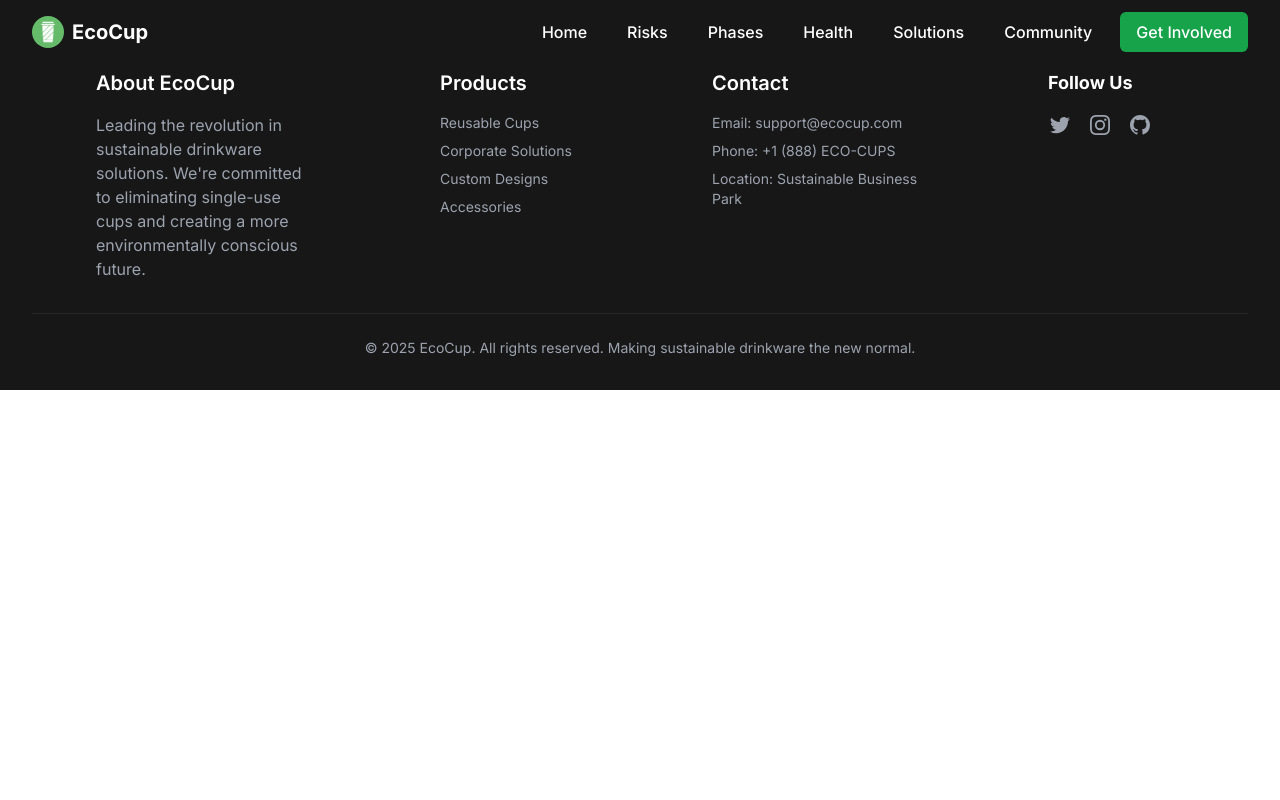
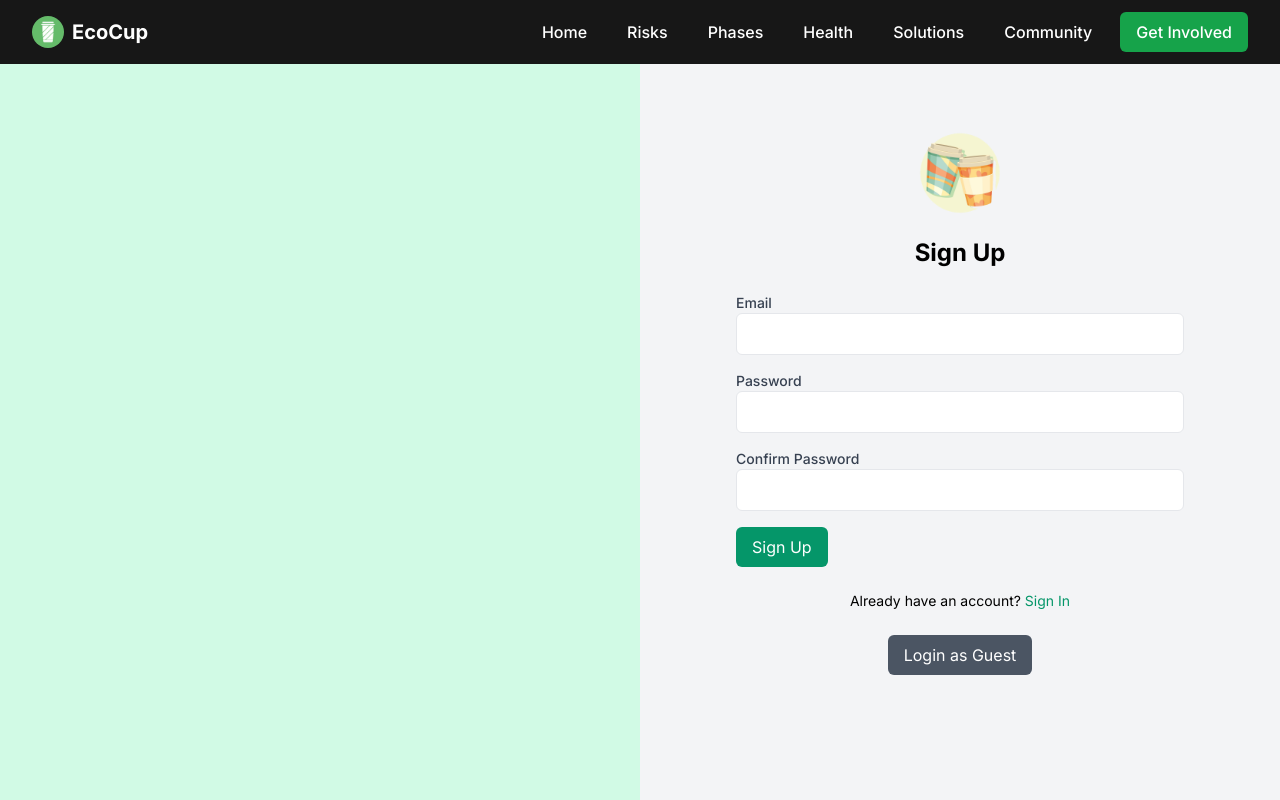
Before and after one commit to Abhi9shinde/Tech-Titans, a React (Vite) app: page /signup in a window 1280 px wide. Shown: the top 800 px of the page. Built offline with nearby package versions, Linux system fonts and the light colour scheme.

Commit message:
signIn SignUp added

```diff
--- a/src/App.jsx
+++ b/src/App.jsx
@@ -6,26 +6,29 @@ import Footer from './components/Footer';
 import Phases from './pages/Phases';
 import Risk from './pages/Risk';
 import Dashboard from './pages/Dashboard';
+import SignIn from './pages/SignIn';
+import SignUp from './pages/SignUp';
+import CommunityDashboard from './components/CommunityDashboard';
 
 function App() {
   const location = useLocation();
 
-  // Define routes where Navbar and Footer should be hidden
   const hideLayout = location.pathname.startsWith('/dashboard');
 
   return (
     <div>
-      {/* Only render Navbar if the current route is not inside /dashboard */}
       {!hideLayout && <Navbar />}
 
       <Routes>
         <Route path="/" element={<Home />} />
         <Route path="/phase" element={<Phases />} />
+        <Route path="/signin" element={<SignIn />} />
+        <Route path="/community" element={<CommunityDashboard />} />
+        <Route path="/signup" element={<SignUp />} />
         <Route path="/dashboard/*" element={<Dashboard />} />
         <Route path="/risks" element={<Risk />} />
       </Routes>
 
-      {/* Only render Footer if the current route is not inside /dashboard */}
       {!hideLayout && <Footer />}
     </div>
   );
--- a/src/components/Navbar.jsx
+++ b/src/components/Navbar.jsx
@@ -24,7 +24,7 @@ const Navbar = () => {
         { href: '/phase', label: 'Phases' },
         { href: '#health-awareness', label: 'Health' },
         { href: '#sustainable-alternatives', label: 'Solutions' },
-        { href: '#community-dashboard', label: 'Community' },
+        { href: '/community', label: 'Community' },
         { href: '/dashboard', label: 'Get Involved', special: true },
     ];
 
--- a/src/pages/Home.jsx
+++ b/src/pages/Home.jsx
@@ -4,8 +4,7 @@ import ImpactStats from '../components/ImpactStats'
 import EnvironmentalRisks from '../components/EnvironmentalRisks'
 import HealthAwareness from '../components/HealthAwareness'
 import SustainableAlternatives from '../components/SustainableAlternatives'
-// import Testimonials from '../components/Testimonials'
-import CommunityDashboard from '../components/CommunityDashboard'
+import Testimonials from '../components/Testimonials'
 import ActionTracker from '../components/ActionTracker'
 
 
@@ -18,8 +17,8 @@ function Home() {
             <ActionTracker />
             <HealthAwareness />
             <SustainableAlternatives />
-            <CommunityDashboard />
-            {/* <Testimonials /> */}
+            {/* <CommunityDashboard /> */}
+            <Testimonials />
         </div>
     )
 }
--- /dev/null
+++ b/src/pages/SignIn.jsx
@@ -0,0 +1,106 @@
+import React, { useState } from 'react';
+import { useNavigate } from 'react-router-dom';
+import cup from '/cup.png';
+
+const SignIn = () => {
+  const [email, setEmail] = useState('');
+  const [password, setPassword] = useState('');
+  const [error, setError] = useState('');
+  const navigate = useNavigate();
+
+  const handleSubmit = (e) => {
+    e.preventDefault();
+
+    if (email === 'test@example.com' && password === 'password123') {
+      navigate('/dashboard/overview');
+    } else {
+      setError('Invalid credentials. Please try again.');
+    }
+  };
+
+  const handleGuestLogin = () => {
+    navigate('/dashboard/overview');
+  };
+
+  return (
+    <div className="flex w-full h-screen bg-gray-100">
+      <div className="hidden md:flex w-1/2 justify-center items-center bg-emerald-100 pt-20">
+        <img
+          src={cup}
+          alt="Eco Cup"
+          className="w-3/4 animate-fadeIn"
+        />
+      </div>
+
+      <div className="w-full md:w-1/2 flex justify-center items-center p-8">
+        <div className="w-full max-w-md">
+          <div className="text-center mb-6">
+            <img
+              src={cup}
+              alt="Eco Cup"
+              className="mx-auto mb-4 w-24 h-24"
+            />
+            <h2 className="text-2xl font-bold">Sign In</h2>
+          </div>
+
+          {error && <p className="text-red-600 text-center mb-4">{error}</p>}
+          <form onSubmit={handleSubmit} className="space-y-4">
+            <div>
+              <label htmlFor="email" className="block text-sm font-medium text-gray-700">Email</label>
+              <input
+                id="email"
+                type="email"
+                className="w-full px-4 py-2 border rounded-md focus:outline-none focus:ring-2 focus:ring-emerald-500"
+                value={email}
+                onChange={(e) => setEmail(e.target.value)}
+                required
+              />
+            </div>
+
+            <div>
+              <label htmlFor="password" className="block text-sm font-medium text-gray-700">Password</label>
+              <input
+                id="password"
+                type="password"
+                className="w-full px-4 py-2 border rounded-md focus:outline-none focus:ring-2 focus:ring-emerald-500"
+                value={password}
+                onChange={(e) => setPassword(e.target.value)}
+                required
+              />
+            </div>
+
+            <div className="flex justify-between items-center">
+              <div className="text-sm">
+                <a href="#" className="text-emerald-600 hover:text-emerald-800">Forgot password?</a>
+              </div>
+              <button
+                type="submit"
+                className="px-4 py-2 bg-emerald-600 text-white rounded-md hover:bg-emerald-700 transition"
+              >
+                Sign In
+              </button>
+            </div>
+          </form>
+
+          <div className="mt-6 text-center">
+            <p className="text-sm">
+              Don't have an account?{' '}
+              <a href="/signup" className="text-emerald-600 hover:text-emerald-800">Sign up</a>
+            </p>
+          </div>
+
+          <div className="mt-6 text-center">
+            <button
+              onClick={handleGuestLogin}
+              className="px-4 py-2 bg-gray-600 text-white rounded-md hover:bg-gray-700 transition"
+            >
+              Login as Guest
+            </button>
+          </div>
+        </div>
+      </div>
+    </div>
+  );
+};
+
+export default SignIn;
--- /dev/null
+++ b/src/pages/SignUp.jsx
@@ -0,0 +1,121 @@
+import React, { useState } from 'react';
+import { useNavigate } from 'react-router-dom';
+import cup from '/cup.png';
+
+const SignUp = () => {
+  const [email, setEmail] = useState('');
+  const [password, setPassword] = useState('');
+  const [confirmPassword, setConfirmPassword] = useState('');
+  const [error, setError] = useState('');
+  const navigate = useNavigate();
+
+  const handleSubmit = (e) => {
+    e.preventDefault();
+
+    if (password !== confirmPassword) {
+      setError("Passwords don't match.");
+      return;
+    }
+
+    if (email && password) {
+      navigate('/dashboard/overview');
+    } else {
+      setError('Please fill in all fields.');
+    }
+  };
+
+  const handleGuestLogin = () => {
+    navigate('/dashboard/overview');
+  };
+
+  return (
+    <div className="flex w-full h-screen bg-gray-100">
+      <div className="hidden md:flex w-1/2 justify-center items-center bg-emerald-100 pt-20">
+        <img
+          src={cup}
+          alt="Eco Cup"
+          className="w-3/4 animate-fadeIn"
+        />
+      </div>
+
+      <div className="w-full md:w-1/2 flex justify-center items-center p-8">
+        <div className="w-full max-w-md">
+          <div className="text-center mb-6">
+            <img
+              src={cup}
+              alt="Eco Cup"
+              className="mx-auto mb-4 w-24 h-24"
+            />
+            <h2 className="text-2xl font-bold">Sign Up</h2>
+          </div>
+
+          {error && <p className="text-red-600 text-center mb-4">{error}</p>}
+          <form onSubmit={handleSubmit} className="space-y-4">
+            <div>
+              <label htmlFor="email" className="block text-sm font-medium text-gray-700">Email</label>
+              <input
+                id="email"
+                type="email"
+                className="w-full px-4 py-2 border rounded-md focus:outline-none focus:ring-2 focus:ring-emerald-500"
+                value={email}
+                onChange={(e) => setEmail(e.target.value)}
+                required
+              />
+            </div>
+
+            <div>
+              <label htmlFor="password" className="block text-sm font-medium text-gray-700">Password</label>
+              <input
+                id="password"
+                type="password"
+                className="w-full px-4 py-2 border rounded-md focus:outline-none focus:ring-2 focus:ring-emerald-500"
+                value={password}
+                onChange={(e) => setPassword(e.target.value)}
+                required
+              />
+            </div>
+
+            <div>
+              <label htmlFor="confirmPassword" className="block text-sm font-medium text-gray-700">Confirm Password</label>
+              <input
+                id="confirmPassword"
+                type="password"
+                className="w-full px-4 py-2 border rounded-md focus:outline-none focus:ring-2 focus:ring-emerald-500"
+                value={confirmPassword}
+                onChange={(e) => setConfirmPassword(e.target.value)}
+                required
+              />
+            </div>
+
+            <div className="flex justify-between items-center">
+              <button
+                type="submit"
+                className="px-4 py-2 bg-emerald-600 text-white rounded-md hover:bg-emerald-700 transition"
+              >
+                Sign Up
+              </button>
+            </div>
+          </form>
+
+          <div className="mt-6 text-center">
+            <p className="text-sm">
+              Already have an account?{' '}
+              <a href="/signin" className="text-emerald-600 hover:text-emerald-800">Sign In</a>
+            </p>
+          </div>
+
+          <div className="mt-6 text-center">
+            <button
+              onClick={handleGuestLogin}
+              className="px-4 py-2 bg-gray-600 text-white rounded-md hover:bg-gray-700 transition"
+            >
+              Login as Guest
+            </button>
+          </div>
+        </div>
+      </div>
+    </div>
+  );
+};
+
+export default SignUp;
--- a/tailwind.config.js
+++ b/tailwind.config.js
@@ -71,6 +71,7 @@ module.exports = {
 			'pulse-slow': 'pulse 3s cubic-bezier(0.4, 0, 0.6, 1) infinite',
 			'bounce-slow': 'bounce 3s infinite',
 			'float': 'float 3s ease-in-out infinite',
+			'fadeIn': 'fadeIn 1.5s ease-in-out',
 		  },
 		  keyframes: {
 			fadeIn: {
```
Also changed, not shown: src/components/Testimonials.jsx (+9 -7 lines), public/cup.png (added).
